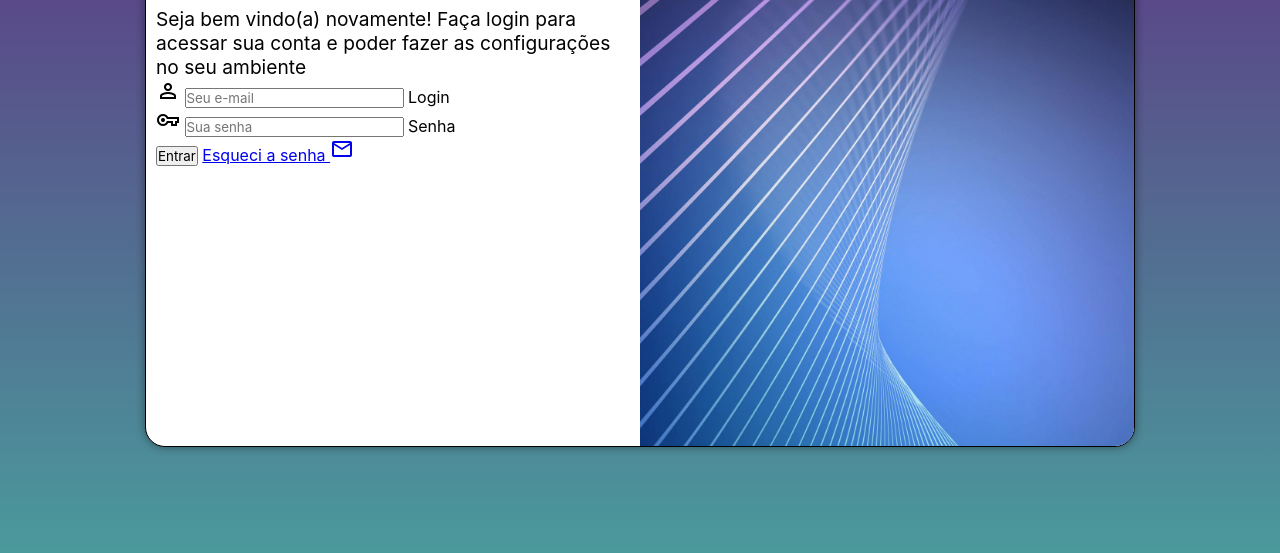
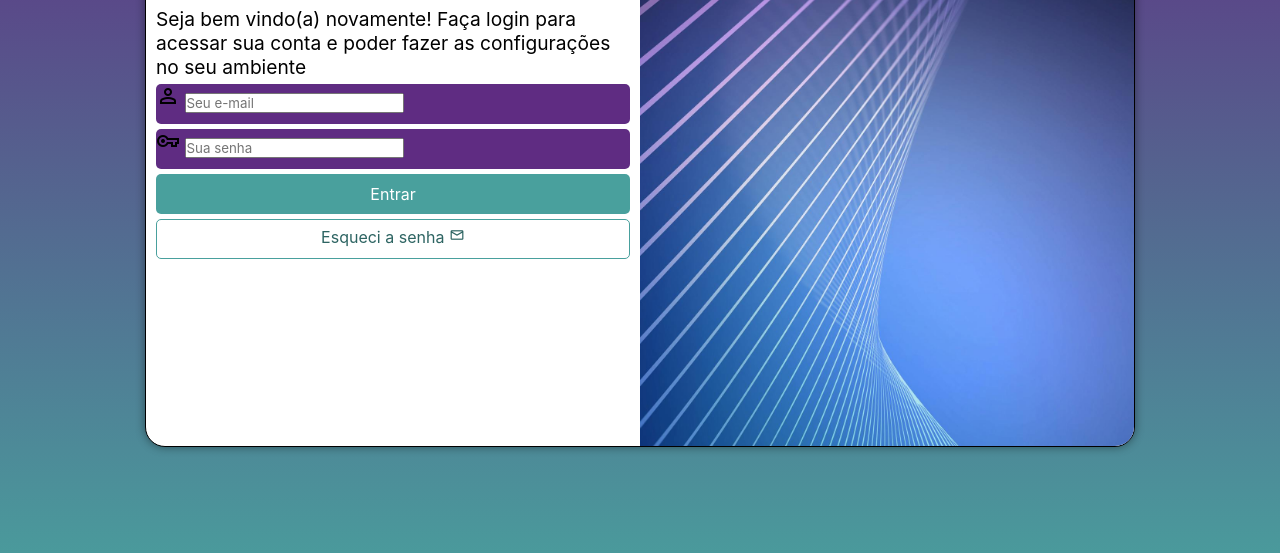
Before and after one commit to PedroGiacciani/projeto-login, a plain HTML site: page index.html in a window 1280 px wide. Shown: the part 203-756 px from the top of the page. Drawn offline with nearby package versions, Linux system fonts and the light colour scheme.

Commit message:
formatando formulário

```diff
--- a/estilos/media-query.css
+++ b/estilos/media-query.css
@@ -18,6 +18,10 @@
     section#login > div#formulario{
         float: right;
         width: 70%;
+    }
+
+    div#formulario > p{
+        font-size: 1em;
     }
 }
 
--- a/estilos/style.css
+++ b/estilos/style.css
@@ -37,7 +37,7 @@ section#login{
     background-color: white;
     border: 1px solid black;
     border-radius: 20px;
-    width: 250px;
+    width: 260px;
     height: 500px;
     box-shadow: 0px 0px 10px rgba(0, 0, 0, 0.432);
 
@@ -65,3 +65,55 @@ div#formulario > h1{
 div#formulario > p{
     font-size: 0.8em;
 }
+
+form > div.campo{
+    display: block;
+    background-color: #5f2c82;
+    width: 100%;
+    height: 40px;
+    border-radius: 5px;
+    margin: 5px 0px;
+}
+
+form label{
+    display: none;
+}
+
+form > input[type=submit]{
+    display: block;
+    font-size: 1em;
+    width: 100%;
+    height: 40px;
+    background-color: #49a09d;
+    color: white;
+    border: none;
+    border-radius: 5px;
+    cursor: pointer;
+}
+
+form > input[type=submit]:hover{
+    background-color: #2d6462;
+}
+
+form > a.botao{
+    display: block;
+    text-align: center;
+    font-size: 1em;
+    width: 100%;
+    height: 40px;
+    padding-top: 7px;
+    margin-top: 5px;
+    background-color: white;
+    color: #2d6462;
+    border: 1px solid #49a09d;
+    border-radius: 5px;
+    text-decoration: none;
+}
+
+form > a.botao:hover{
+    background-color: #6cd3cf;
+}
+
+form > a.botao > i{
+    font-size: 1em;
+}
--- a/index.html
+++ b/index.html
@@ -12,7 +12,7 @@
     <main>
         <section id="login">
             <div id="imagem">
-
+                <!--Imagem-->
             </div>
             <div id="formulario">
                 <h1>Login</h1>
@@ -29,7 +29,7 @@
                         <label for="isenha">Senha</label>
                     </div>
                     <input type="submit" value="Entrar">
-                    <a href="esqueci.html">Esqueci a senha <i class="material-symbols-outlined">mail</i></a>
+                    <a href="esqueci.html" class="botao">Esqueci a senha <i class="material-symbols-outlined">mail</i></a>
                 </form>
             </div>
         </section>
```
